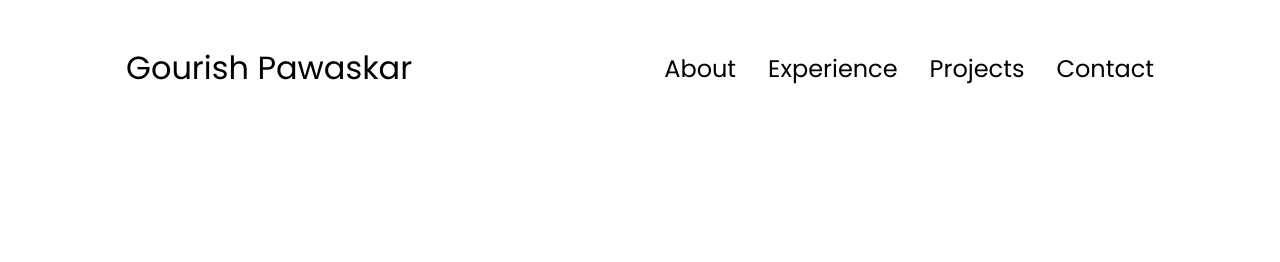
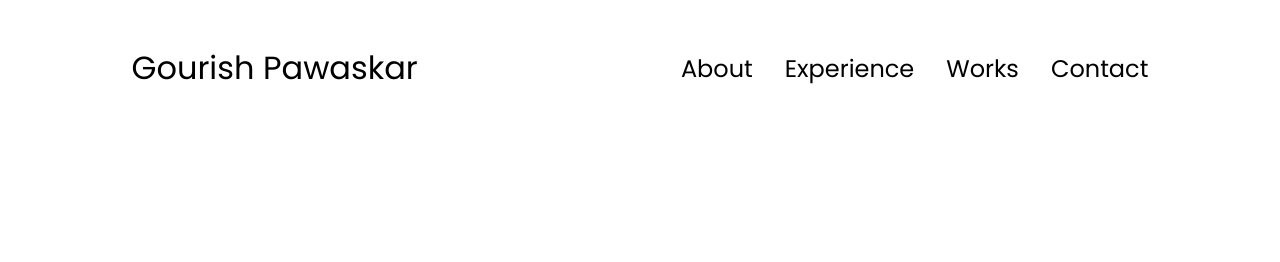
Before and after one commit to Gourish43/Gourish-Pawaskar-Portfolio, a plain HTML site: page index.html in a window 1280 px wide. Shown: the top 262 px of the page. Drawn offline with nearby package versions, Linux system fonts and the light colour scheme.

Commit message:
Update index.html

```diff
--- a/index.html
+++ b/index.html
@@ -15,7 +15,7 @@
         <ul class="nav-links">
           <li><a href="#about">About</a></li>
           <li><a href="#experience">Experience</a></li>
-          <li><a href="#projects">Projects</a></li>
+          <li><a href="#projects">Works</a></li>
           <li><a href="#contact">Contact</a></li>
         </ul>
       </div>
@@ -31,7 +31,7 @@
         <div class="menu-links">
           <li><a href="#about" onclick="toggleMenu()">About</a></li>
           <li><a href="#experience" onclick="toggleMenu()">Experience</a></li>
-          <li><a href="#projects" onclick="toggleMenu()">Projects</a></li>
+          <li><a href="#projects" onclick="toggleMenu()">Works</a></li>
           <li><a href="#contact" onclick="toggleMenu()">Contact</a></li>
         </div>
       </div>
```
